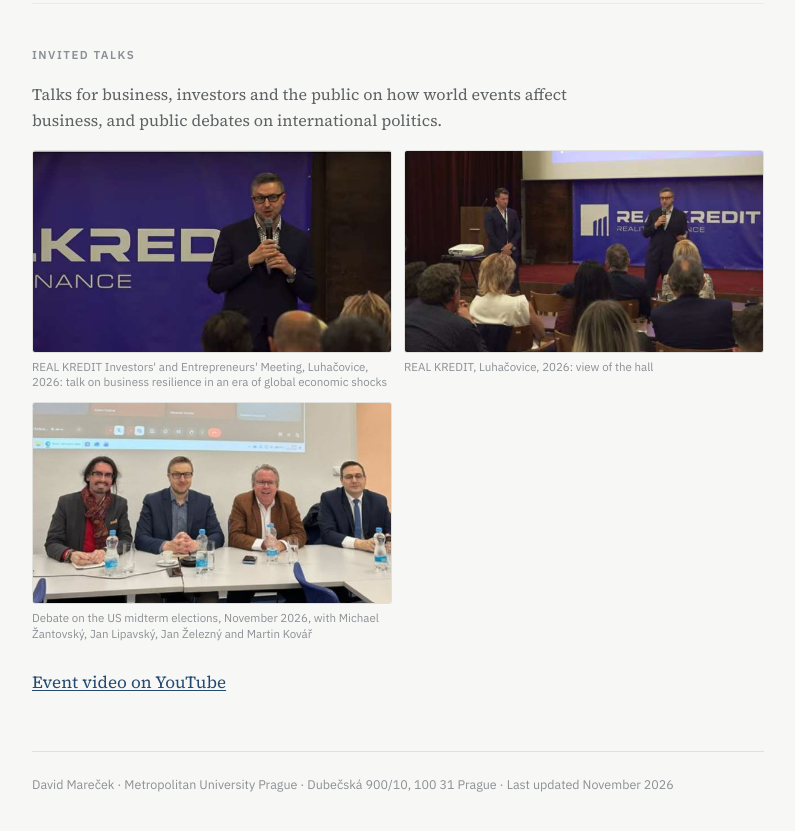
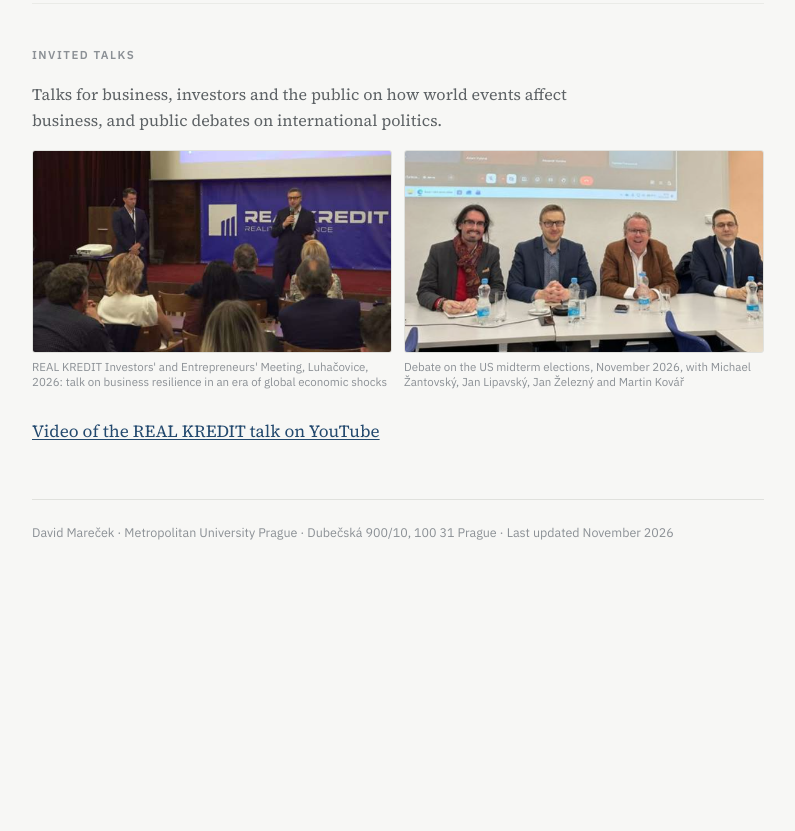
Before and after one commit to davidmarecek1/davidmarecek1.github.io, a plain HTML site: page index.html in a window 1280 px wide. Shown: the part 9192-10023 px from the top of the page, without its empty margins (408-1203 px from the left). After the commit the page ends 9816 px from the top, so only its background shows below. Drawn offline with Linux system fonts and the light colour scheme.

Commit message:
Invited talks: keep one REAL KREDIT photo (audience view)

```diff
--- a/index.html
+++ b/index.html
@@ -598,12 +598,11 @@ footer{
     <p data-lang="en" hidden style="color:var(--muted);font-size:16px">Talks for business, investors and the public on how world events affect business, and public debates on international politics.</p>
 
     <div class="gallery" style="grid-template-columns:repeat(2,1fr)">
-      <figure><img src="media/b1-realkredit-prednaska.jpg" loading="lazy" width="640" height="360" alt="Přednáška na Setkání investorů a podnikatelů REAL KREDIT, Luhačovice 2026"><figcaption><span data-lang="cs">Setkání investorů a podnikatelů REAL KREDIT, Luhačovice, 2026: přednáška o odolnosti firem v době globálních ekonomických šoků</span><span data-lang="en" hidden>REAL KREDIT Investors' and Entrepreneurs' Meeting, Luhačovice, 2026: talk on business resilience in an era of global economic shocks</span></figcaption></figure>
-      <figure><img src="media/b2-realkredit-sal.jpg" loading="lazy" width="640" height="360" alt="Sál během přednášky, Setkání investorů REAL KREDIT, Luhačovice 2026"><figcaption><span data-lang="cs">REAL KREDIT, Luhačovice, 2026: pohled do sálu</span><span data-lang="en" hidden>REAL KREDIT, Luhačovice, 2026: view of the hall</span></figcaption></figure>
+      <figure><img src="media/b2-realkredit-sal.jpg" loading="lazy" width="640" height="360" alt="Přednáška na Setkání investorů a podnikatelů REAL KREDIT, Luhačovice 2026"><figcaption><span data-lang="cs">Setkání investorů a podnikatelů REAL KREDIT, Luhačovice, 2026: přednáška o odolnosti firem v době globálních ekonomických šoků</span><span data-lang="en" hidden>REAL KREDIT Investors' and Entrepreneurs' Meeting, Luhačovice, 2026: talk on business resilience in an era of global economic shocks</span></figcaption></figure>
       <figure><img src="media/Sn%C3%ADmek%20obrazovky%202026-11-20%20213528.png" loading="lazy" width="480" height="270" alt="Debata o amerických volbách do Kongresu, listopad 2026"><figcaption><span data-lang="cs">Debata o amerických midterms, listopad 2026: s Michaelem Žantovským, Janem Lipavským, Janem Železným a Martinem Kovářem</span><span data-lang="en" hidden>Debate on the US midterm elections, November 2026, with Michael Žantovský, Jan Lipavský, Jan Železný and Martin Kovář</span></figcaption></figure>
     </div>
-    <p data-lang="cs"><a href="https://www.youtube.com/watch?v=zGwuPRTFGY0">Záznam z akce na YouTube</a></p>
-    <p data-lang="en" hidden><a href="https://www.youtube.com/watch?v=zGwuPRTFGY0">Event video on YouTube</a></p>
+    <p data-lang="cs"><a href="https://www.youtube.com/watch?v=zGwuPRTFGY0">Záznam přednášky REAL KREDIT na YouTube</a></p>
+    <p data-lang="en" hidden><a href="https://www.youtube.com/watch?v=zGwuPRTFGY0">Video of the REAL KREDIT talk on YouTube</a></p>
   </section>
 
   <footer>
```
